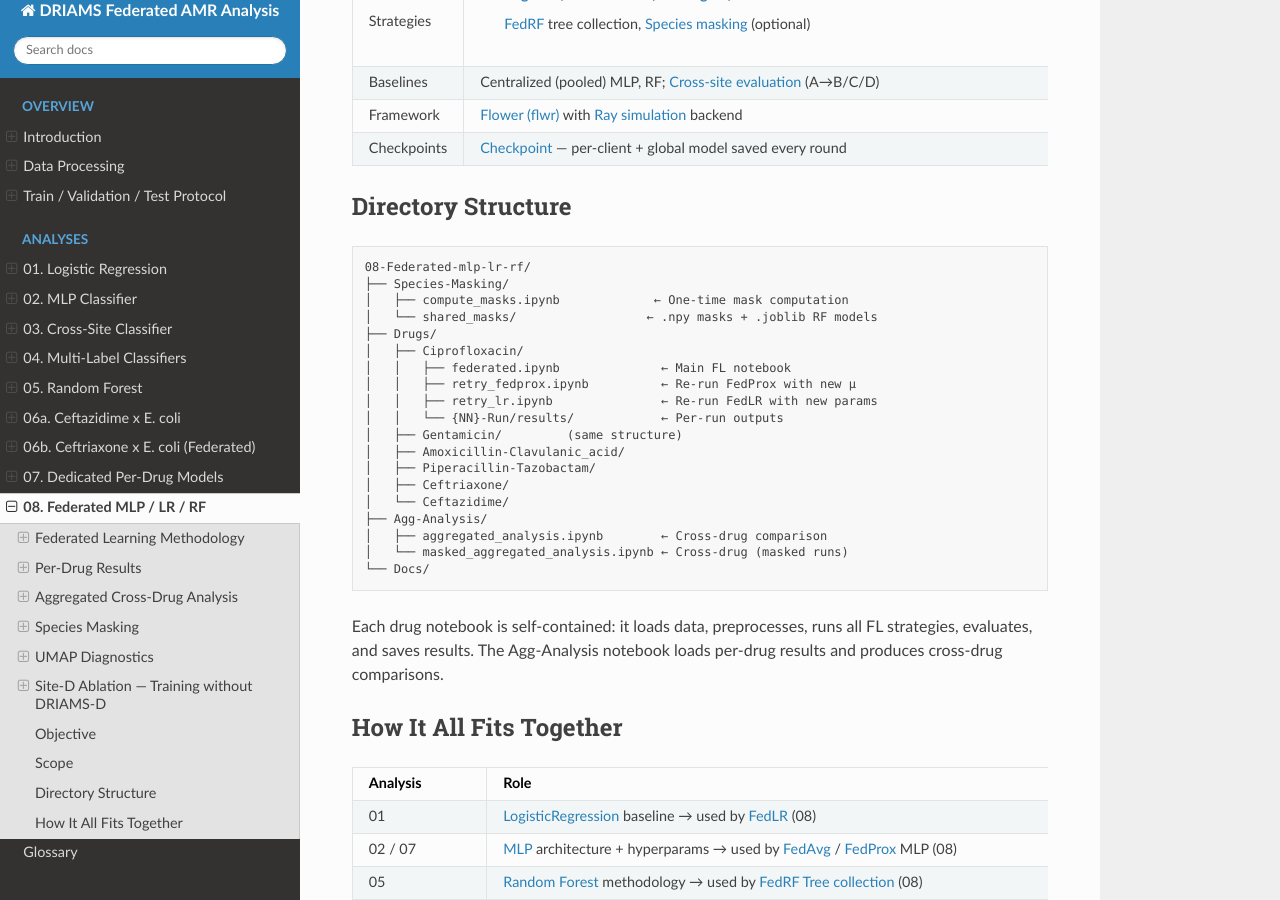
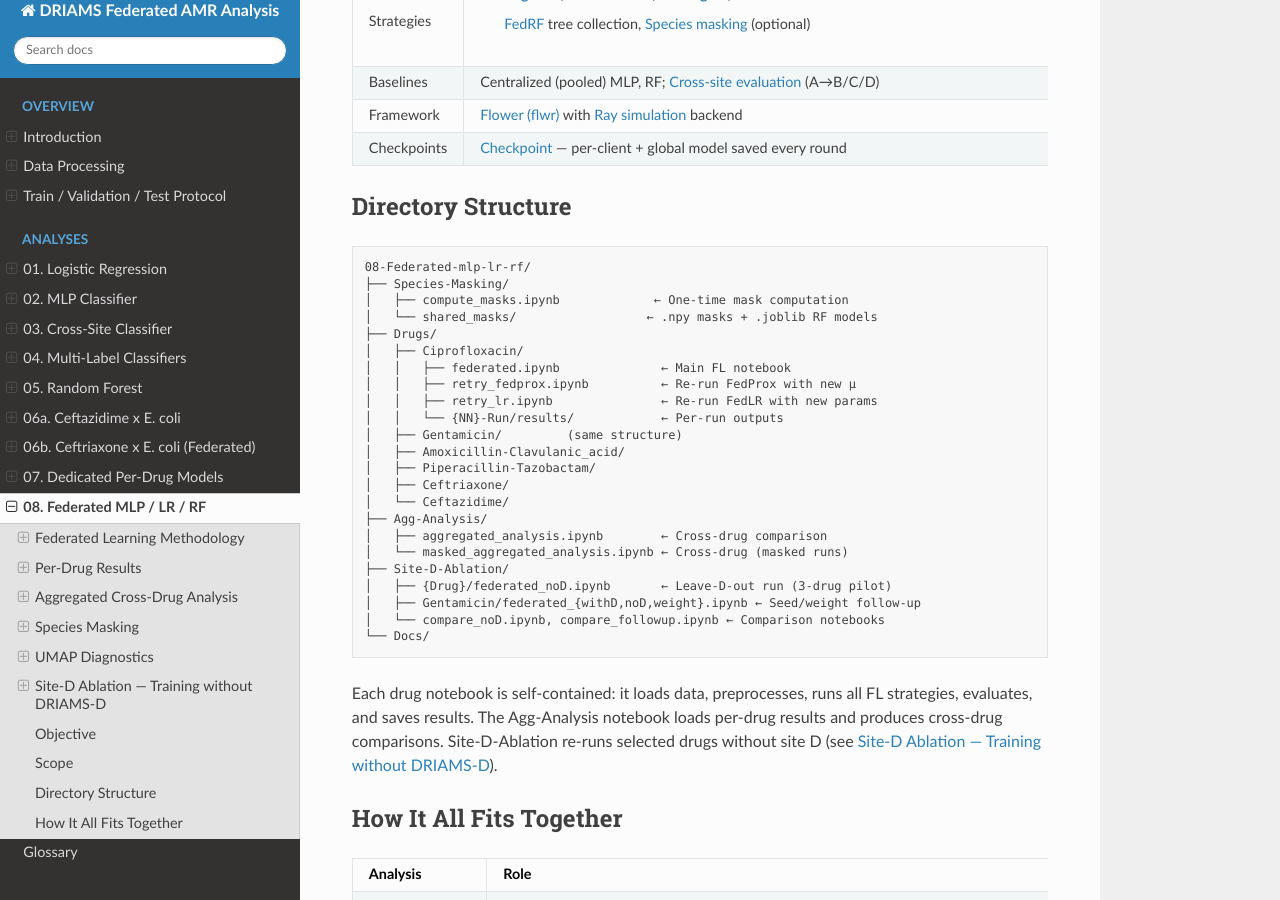
Before and after one commit to asd-standard/Dryad_DRIAMS, a Sphinx documentation site: the page built from docs/08-Federated-mlp-lr-rf/index.rst, in a window 1280 px wide and 900 px high, scrolled down 1918 px. Built offline with Sphinx 7.4.7 and the Read the Docs theme 3.1.0, drawn with Linux system fonts in a browser that asks for light colours; pages that are not in the unit, such as notebooks, are missing from menus.

Commit message:
Add Site-D-Ablation to the 08 directory tree
- list the no-D pilot notebooks, the Gentamicin follow-up arms and the
  comparison notebooks in the 08 index tree, with a pointer to the
  site-d-ablation page

```diff
--- a/docs/08-Federated-mlp-lr-rf/index.rst
+++ b/docs/08-Federated-mlp-lr-rf/index.rst
@@ -64,11 +64,17 @@ Directory Structure
    ├── Agg-Analysis/
    │   ├── aggregated_analysis.ipynb        ← Cross-drug comparison
    │   └── masked_aggregated_analysis.ipynb ← Cross-drug (masked runs)
+   ├── Site-D-Ablation/
+   │   ├── {Drug}/federated_noD.ipynb       ← Leave-D-out run (3-drug pilot)
+   │   ├── Gentamicin/federated_{withD,noD,weight}.ipynb ← Seed/weight follow-up
+   │   └── compare_noD.ipynb, compare_followup.ipynb ← Comparison notebooks
    └── Docs/
 
 Each drug notebook is self-contained: it loads data, preprocesses, runs
 all FL strategies, evaluates, and saves results. The Agg-Analysis
 notebook loads per-drug results and produces cross-drug comparisons.
+Site-D-Ablation re-runs selected drugs without site D (see
+:doc:`site-d-ablation`).
 
 How It All Fits Together
 ------------------------
```
